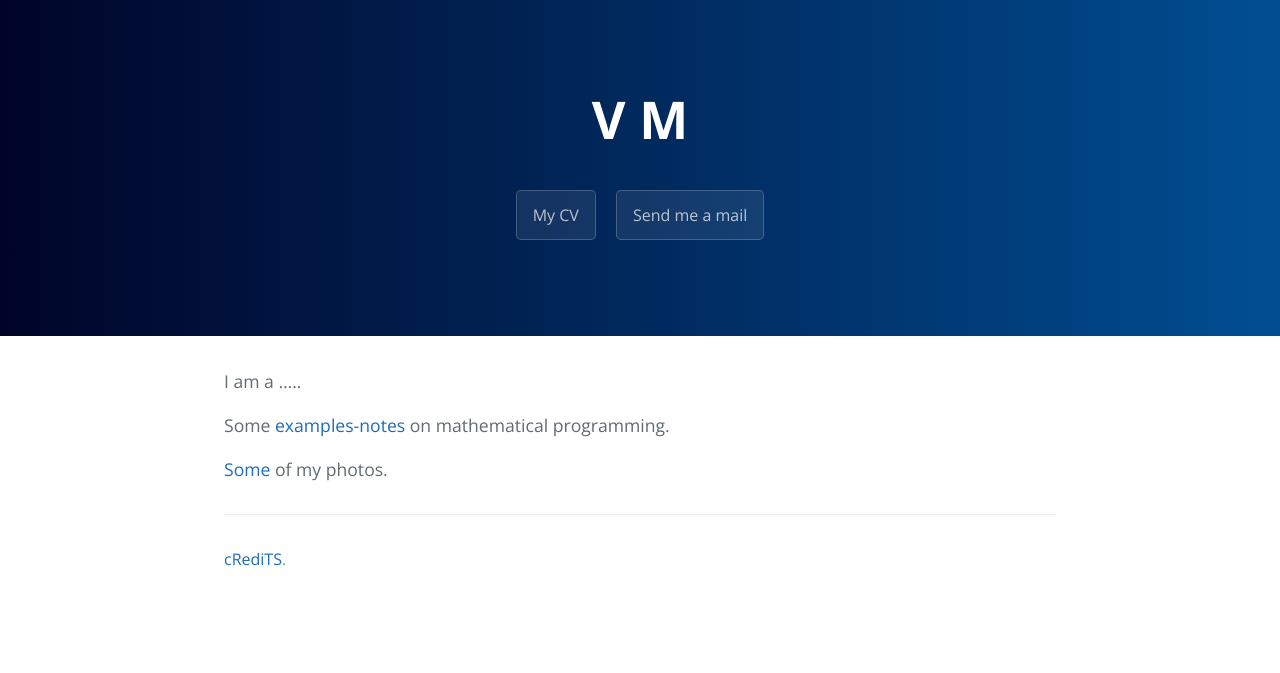
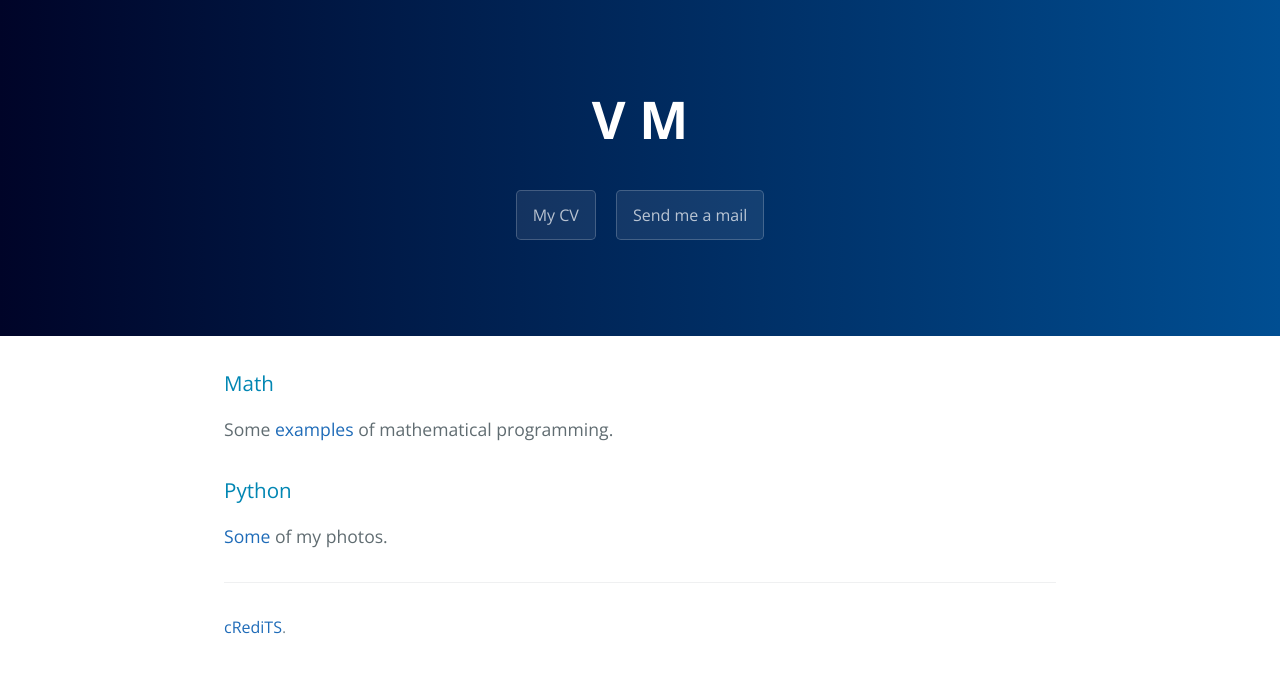
Before and after one commit to vlmeg/vlmeg.github.io, a Jekyll site: the page built from index.md, in a window 1280 px wide. Shown: the top 673 px of the page. Built offline with Jekyll 4.4.1, drawn with Linux system fonts in a browser that asks for light colours; the repository's description, which GitHub fills in, is left out; our own code applies the rules of GitHub Pages for plain Markdown files.

Commit message:
Update index.md

```diff
--- a/index.md
+++ b/index.md
@@ -3,14 +3,13 @@ layout: default
 ---
 
 
-I am a .....
+
+### Math
+Some [examples](math_prog) of mathematical programming.
 
 
-
-
-Some [examples-notes](math_prog) on mathematical programming.
-
-[Some](https://vlmeg.eu3.biz) of my photos.
+### Python
+[Some](http://vlmeg.eu3.biz/#) of my photos.
 
 
 
@@ -20,3 +19,9 @@ Some [examples-notes](math_prog) on mathematical programming.
 <!---
 [...](test)
 --->
+
+
+<!---
+Check here original theme
+https://github.com/pages-themes/cayman#usage
+--->
```
